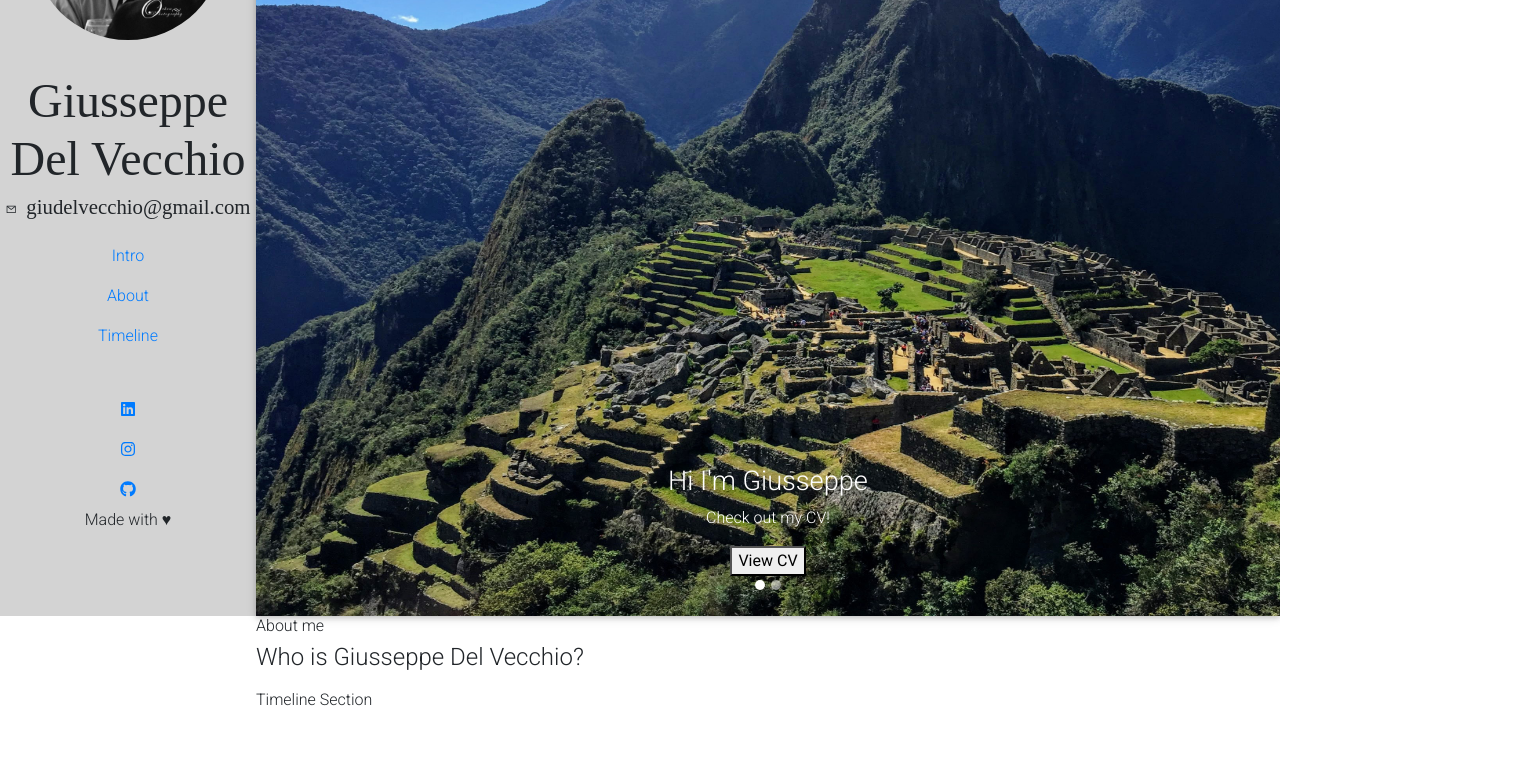
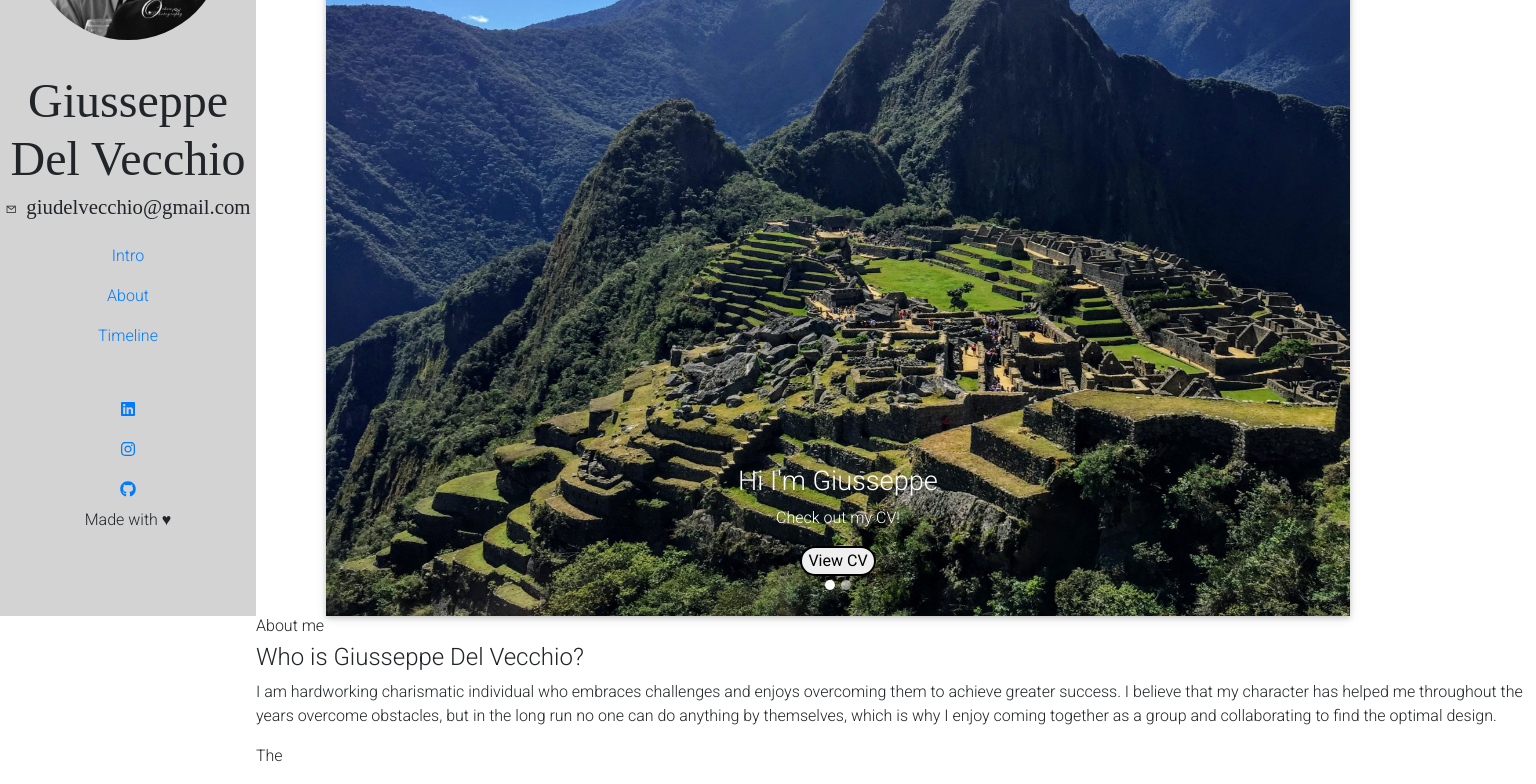
Before and after one commit to gdelv/gPortfolio, a React (Create React App) app: page / in a window 1280 px wide. Shown: the part 184-968 px from the top of the page, 1536 px wide, since content can reach past the window. Before the commit the page ends 896 px from the top, so only its background shows below. Built offline with nearby package versions, Linux system fonts and the light colour scheme; a web font is replaced by a local one.

Commit message:
Added about me and added fixed position to nav

```diff
--- a/src/App.css
+++ b/src/App.css
@@ -13,7 +13,7 @@ justify-content: center;
 margin: 2em;
 }
 .profile-pic-container img {
-  /* position: relative; */
+  position: relative;
   /* left: 10%; */
   height: 100%;
   width: 100%;
@@ -24,6 +24,8 @@ margin: 2em;
 
 .nav-container {
   width: 20%;
+  position: fixed;
+  z-index: 100;
   height: 100vh;
   /* nav border */
   /* border: 2px solid green; */
@@ -84,6 +86,11 @@ justify-content: center;
   /* z-index: -3; */
 }
 
+.carousel-container {
+  position: relative;
+  left: 20%;
+}
+
 .carousel-container img {
    /* carousel image border */
   /* border: 5px solid red; */
@@ -96,11 +103,23 @@ justify-content: center;
 .carousel-inner .active {
   width: 100vw;
 }
+
+.carousel-buttons {
+  z-index: 1000;
+  border: 2px solid black;
+  border-radius: 5em;
+}
+
+.about-description {
+  position: relative;
+  left: 10%;
+}
 .view .mask {
   width: 100%;
   background-color: lightgray;
   z-index: 1;
 }
+
 
 .view {
   /* width: 80%; */
--- a/src/CarouselPage.jsx
+++ b/src/CarouselPage.jsx
@@ -29,7 +29,7 @@ const CarouselPage = () => {
             <h3 className="h3-responsive">Hi I'm Giusseppe</h3>
             <p>Check out my CV!</p>
             <form action = "https://docs.google.com/document/d/1Sfa1oG-s_jS2hRsCWz7vPVLQyNqB38fRRaiAlvXJSqY/edit?usp=sharing" target='_blank'>
-              <button type="submit">View CV</button>
+              <button type="submit" className='carousel-buttons'>View CV</button>
             </form>
 
           </MDBCarouselCaption>
@@ -45,8 +45,9 @@ const CarouselPage = () => {
           </MDBView>
           <MDBCarouselCaption>
             <h3 className="h3-responsive">I enjoy creating new projects</h3>
+            <p>"The best project you'll ever work on is you"</p>
             <p>Check out some of my recent projects</p>
-            <button>View Projects</button>
+            <button className='carousel-buttons'>View Projects</button>
           </MDBCarouselCaption>
         </MDBCarouselItem>
         {/* <MDBCarouselItem itemId="3">
--- a/src/Container.jsx
+++ b/src/Container.jsx
@@ -1,21 +1,24 @@
-import React from 'react'
-import CarouselPage from './CarouselPage'
+import React from "react";
+import CarouselPage from "./CarouselPage";
 
-const Container = ()=> {
-    return (
-        <div>
-            <div className='carousel-container'>
-                <CarouselPage/>
-            </div>
-            <div>
-                <h6>About me</h6>
-                <h4>Who is Giusseppe Del Vecchio?</h4>
-                <p></p>
-            </div>
-            <div>Timeline Section</div>
+const Container = () => {
+  return (
+    <>
+      <div className="carousel-container">
+        <CarouselPage />
+        {/* <div className='about-description'> */}
+          <h6>About me</h6>
+          {/* insert typewriter effect here for different nicknames */}
+          <h4>Who is Giusseppe Del Vecchio?</h4>
+          <p>I am hardworking charismatic individual who embraces challenges and enjoys overcoming them to achieve greater success. I believe that my character has helped me throughout the years overcome obstacles, but in the long run no one can do anything by themselves, which is why I enjoy coming together as a group and collaborating to find the optimal design. </p>
 
-        </div>
-    )
-}
+          <p>The</p>
 
-export default Container
+        {/* </div> */}
+      </div>
+
+    </>
+  );
+};
+
+export default Container;
```
